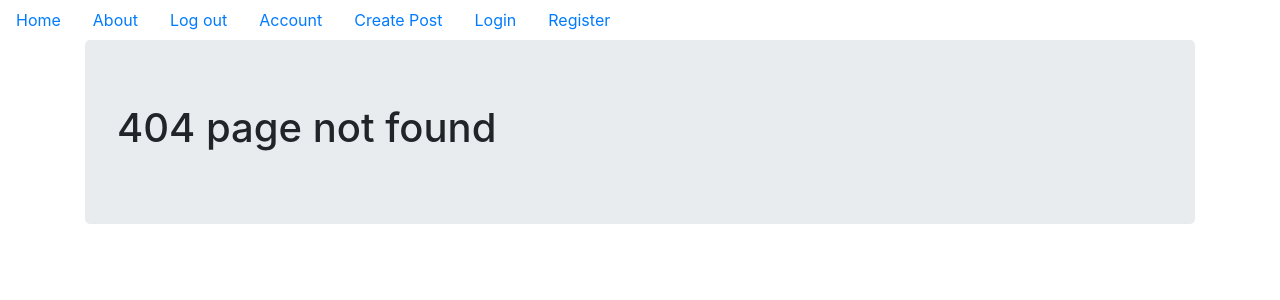
After one commit to Dharmesh-Poddar/flask-exercises, a Flask app: template social_company_blog/socialcompany/templates/error_pages/404.html in a window 1280 px wide. The commit adds this page. Shown: the top 300 px of the page. Run offline with Flask 2, Linux system fonts and the light colour scheme; the template is opened without the code that fills it, so the values that code supplies are empty; some libraries are stand-ins or nearby versions.

Commit message:
error pages

```diff
--- a/social_company_blog/socialcompany/__init__.py
+++ b/social_company_blog/socialcompany/__init__.py
@@ -3,5 +3,7 @@ from flask import Flask
 app = Flask(__name__)
 
 from socialcompany.core.views import core
+from socialcompany.error_pages.handlers import error_pages
 
 app.register_blueprint(core)
+app.register_blueprint(error_pages)
--- a/social_company_blog/socialcompany/templates/base.html
+++ b/social_company_blog/socialcompany/templates/base.html
@@ -39,11 +39,11 @@
         <a href="#">Create Post</a>
       </li>
 
-      <li class="login">
+      <li class="nav-link">
         <a href="#">Login</a>
       </li>
 
-      <li class="register">
+      <li class="nav-link">
          <a href="#">Register</a>
        </li>
   </ul>
--- /dev/null
+++ b/social_company_blog/socialcompany/templates/error_pages/404.html
@@ -0,0 +1,9 @@
+{% extends "base.html" %}
+
+{% block content %}
+   <div class="jumbotron">
+     <h1>404 page not found</h1>
+
+    </div>
+
+{% endblock%}
--- a/social_company_blog/socialcompany/templates/index.html
+++ b/social_company_blog/socialcompany/templates/index.html
@@ -2,7 +2,7 @@
 
 {% block content %}
  <div class="jumbotron">
-    <h1>puppy comapany blog</h1>
+    <h1>lets see what you got</h1>
 
  </div>
 
```
Also changed, not shown: social_company_blog/socialcompany/error_pages/handlers.py (added, +14 -0 lines), social_company_blog/socialcompany/templates/error_pages/403.html (added, +8 -0 lines).
